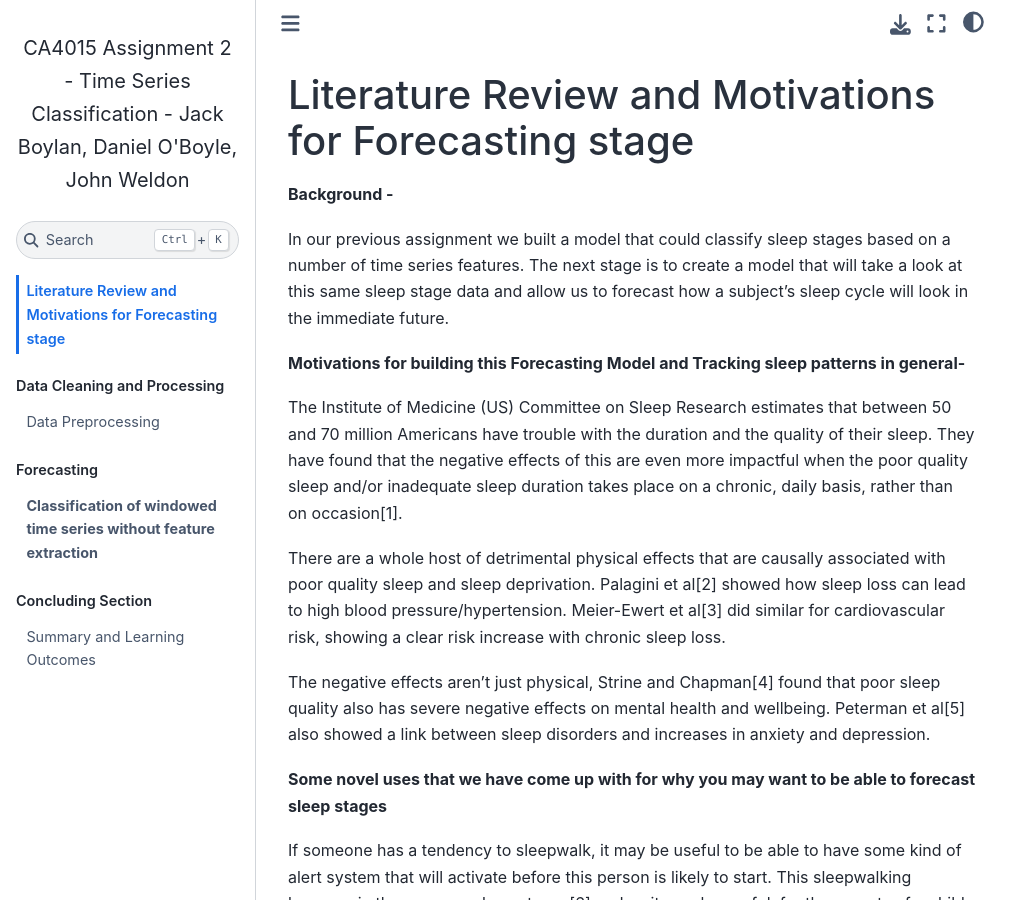
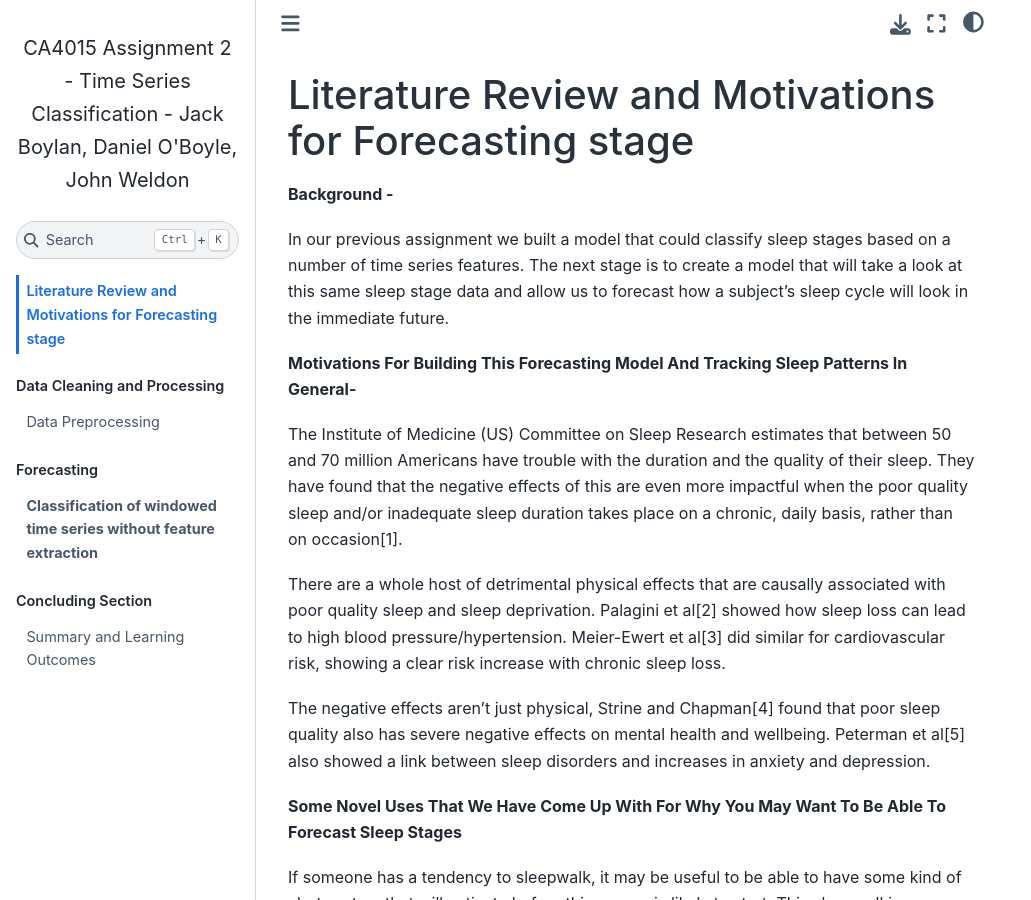
Before and after one commit to weldonj/CA4015_Assignment_3, a Jupyter Book: the page built from Intro_and_Desc_of_Data.md, in a window 1280 px wide and 900 px high. Shown: the whole window, without its empty margins (0-1031 px from the left). Built offline with Jupyter Book 1.0.4 settings and Sphinx 7.4.7 and the Sphinx Book theme 1.1.4, drawn with Linux system fonts in a browser that asks for light colours.

```diff
--- a/Intro_and_Desc_of_Data.md
+++ b/Intro_and_Desc_of_Data.md
@@ -4,7 +4,7 @@
 
 In our previous assignment we built a model that could classify sleep stages based on a number of time series features. The next stage is to create a model that will take a look at this same sleep stage data and allow us to forecast how a subject's sleep cycle will look in the immediate future.
 
-**Motivations for building this Forecasting Model and Tracking sleep patterns in general-**
+**Motivations For Building This Forecasting Model And Tracking Sleep Patterns In General-**
 
 The Institute of Medicine (US) Committee on Sleep Research estimates that between 50 and 70 million Americans have trouble with the duration and the quality of their sleep. They have found that the negative effects of this are even more impactful when the poor quality sleep and/or inadequate sleep duration takes place on a chronic, daily basis, rather than on occasion[1].
 
@@ -12,7 +12,7 @@ There are a whole host of detrimental physical effects that are causally associa
 
 The negative effects aren't just physical, Strine and Chapman[4] found that poor sleep quality also has severe negative effects on mental health and wellbeing. Peterman et al[5] also showed a link between sleep disorders and increases in anxiety and depression.
 
-**Some novel uses that we have come up with for why you may want to be able to forecast sleep stages**
+**Some Novel Uses That We Have Come Up With For Why You May Want To Be Able To Forecast Sleep Stages**
 
 If someone has a tendency to sleepwalk, it may be useful to be able to have some kind of alert system that will activate before this person is likely to start. This sleepwalking happens in the non-rem sleep stages[6] and so it may be useful, for the parents of a child for example, to forecast when their child is likely to enter this stage.
 
```
